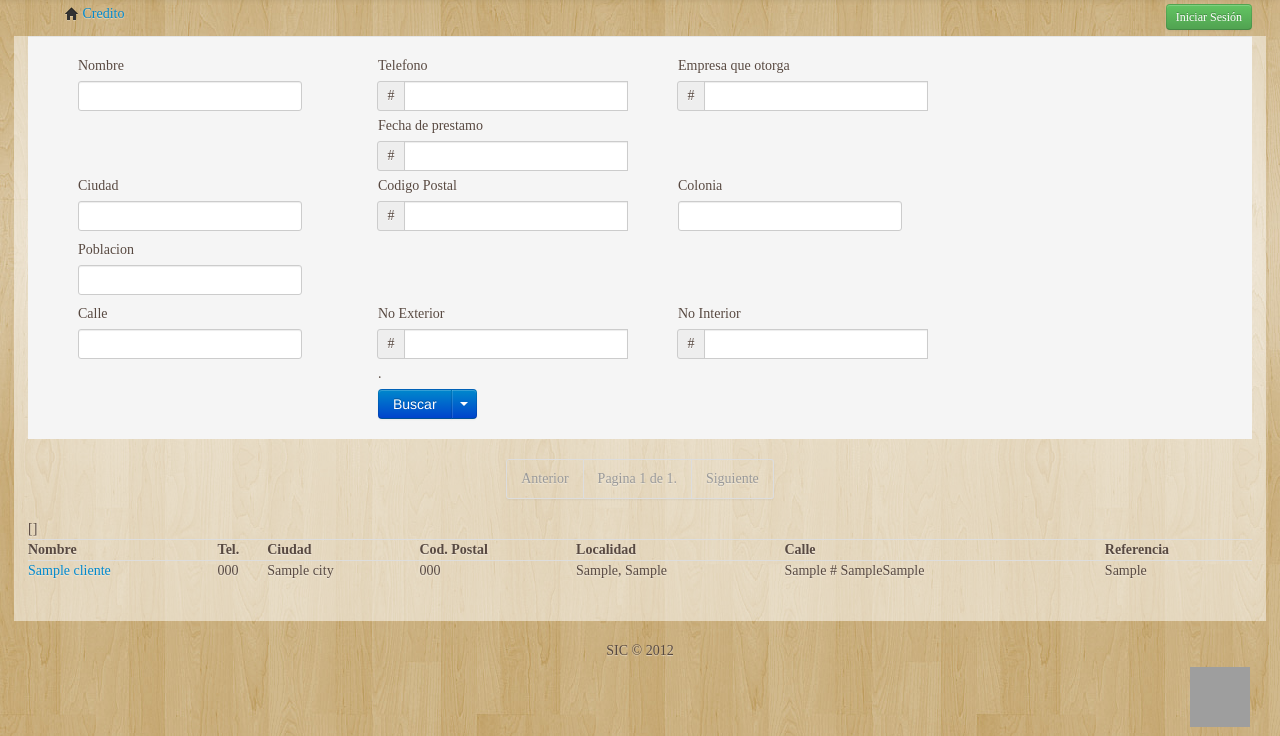
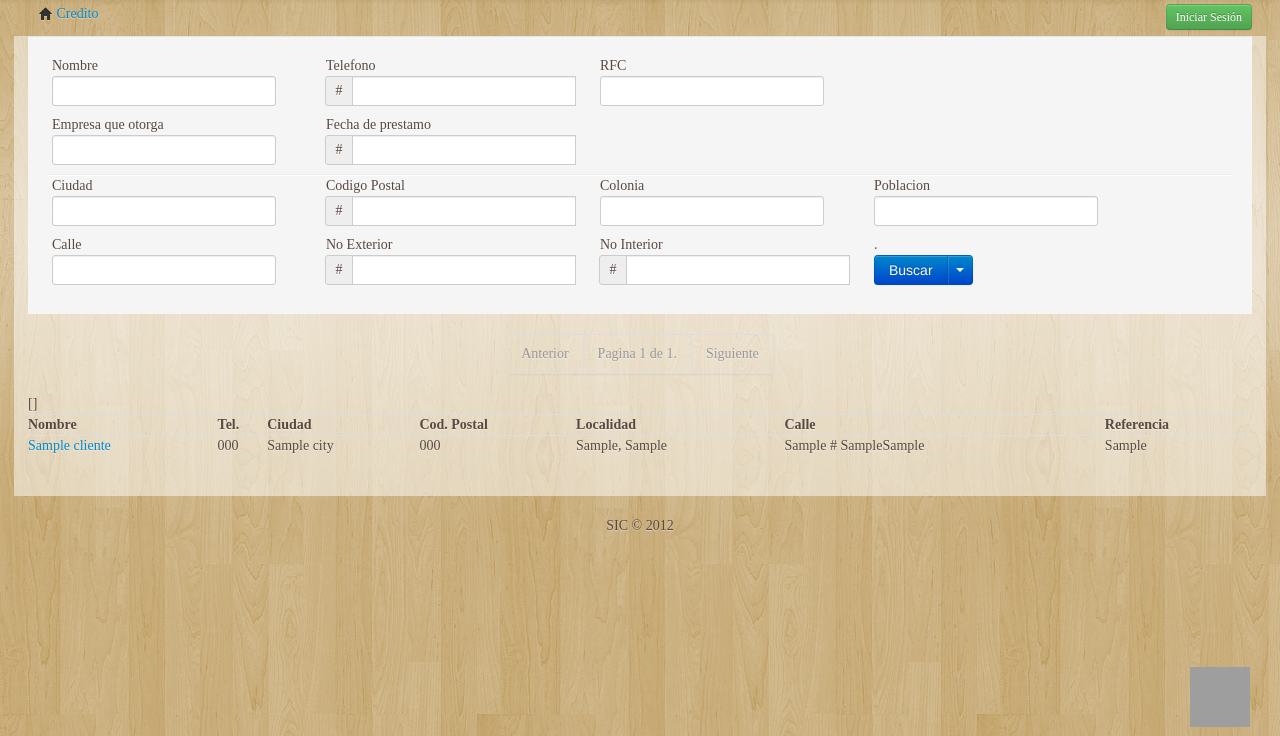
Before and after one commit to jbarayl/buro-de-credito, a Django app: template compras_app/templates/creditos/creditos.html in a window 1280 px wide. Shown: the part 43-779 px from the top of the page. Run offline with Django 3.2, Linux system fonts and the light colour scheme; the template is opened without the code that fills it: most values are stand-ins (such as "Sample title", 1, 10 or a date in 2020); form fields are guessed from the names that the template uses; some libraries are stand-ins or nearby versions; some web fonts are replaced; grey boxes are pictures that could not be loaded.

Commit message:
poco diseño

```diff
--- a/compras_app/static/css/base.css
+++ b/compras_app/static/css/base.css
@@ -56,4 +56,22 @@ background: url(http://lh5.googleusercontent.com/-luDGEoQ_WZE/T1Ak-gta5MI/AAAAAA
 
 input{
 	/*text-transform: uppercase;*/
+	margin-bottom: 0px;
 }
+
+
+/*  formulario COMPRIMIDO */
+
+label
+{
+	margin-bottom: 0px;
+}
+
+[class*="span"]
+{
+	margin-left: 4px;
+}
+hr
+{
+	margin: 0px;
+}
--- a/compras_app/templates/creditos/creditos.html
+++ b/compras_app/templates/creditos/creditos.html
@@ -16,13 +16,13 @@
         {{ cliente_form.telefono }}
       </div>
     </div>
-
-    <div class="span3">
+    <div class="span3" >
+      <label>RFC</label>
+      {{ cliente_form.rfc }}
+    </div>
+    <div class="span3" style='clear:both;'>
       <label>Empresa que otorga</label>
-      <div class="input-prepend input-append">
-        <span class="add-on">#</span>
-        {{ creditos_form.empresa_otorga }}
-      </div>
+      {{ creditos_form.empresa_otorga }}
     </div>
     <div class="span3">
       <label>Fecha de prestamo</label>
@@ -30,6 +30,9 @@
         <span class="add-on">#</span>
         {{ creditos_form.fecha }}
       </div>
+    </div>
+    <div style='clear:both;'>
+      <hr>
     </div>
     <div class="span3" style='clear:both;'>
       <label>Ciudad</label>
```
Also changed, not shown: compras_app/views.py (+21 -15 lines).
